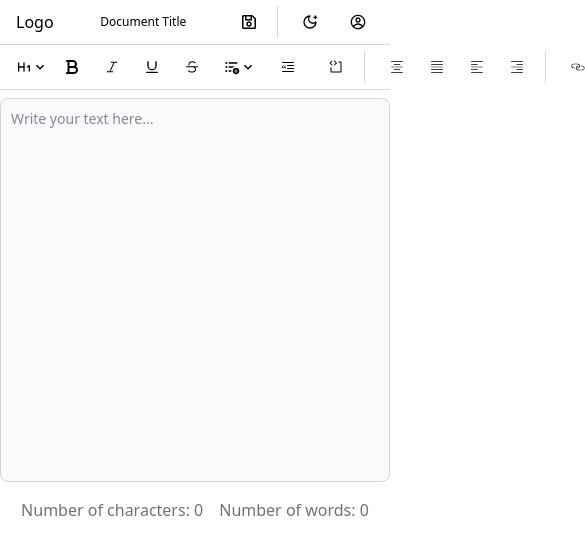
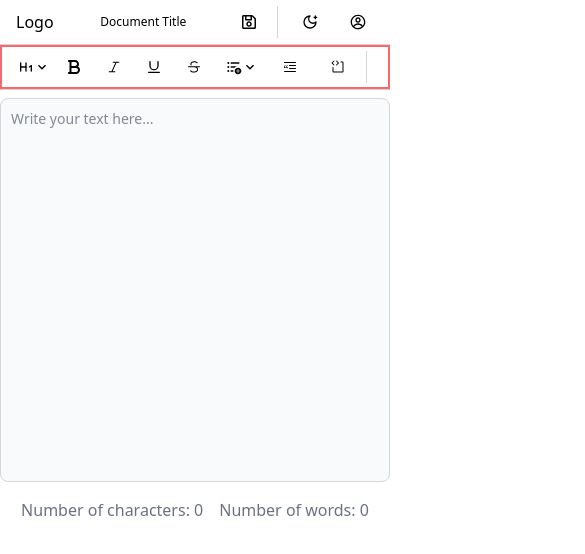
Before and after one commit to adebomiolusegun/My-text-editor, a React (Vite) app: page / in a window 390 px wide. Shown: the top 554 px of the page, 585 px wide, since content can reach past the window. Built offline with nearby package versions, Linux system fonts and the light colour scheme.

Commit message:
made toolsbar scroll for small screens

```diff
--- a/index.html
+++ b/index.html
@@ -5,7 +5,7 @@
   <meta charset="UTF-8" />
   <link rel="icon" type="image/svg+xml" href="/vite.svg" />
   <meta name="viewport" content="width=device-width, initial-scale=1.0" />
-  <title>My-Text-Editor</title>
+  <title>my-text-editor</title>
 </head>
 
 <body>
--- a/src/components/ToolsBar.tsx
+++ b/src/components/ToolsBar.tsx
@@ -9,14 +9,15 @@ import Image from "@UI/toolsBarComponents/insertOptions/Image";
 
 function ToolsBar() {
   return (
-    <div className="border-b borderBottom">
-      <div className="toolsbarSecDivContainer">
+    <div className="border-b borderBottom  ">
+      <div className="toolsbarSecDivContainer  border-2 border-red-400">
         <div className=" flex gap-4  border-r pr-3 borderRight">
           <TextFormat id="textFormat" />
           <BulletList id="bulletList" />
           <BlockQuote />
           <CodeBlock />
         </div>
+
         <div className="  border-r pr-3 borderRight">
           <TextAlignment />
         </div>
--- a/src/index.css
+++ b/src/index.css
@@ -22,9 +22,8 @@
     @apply w-full border-b border-gray-300 dark:border-gray-600;
   }
   .toolsbarSecDivContainer {
-    @apply flex gap-4 h-11 px-4 sm:px-4 w-full sm:w-4/5  md:w-3/4 lg:w-1/2 lg:px-0 mx-auto items-center;
+    @apply flex gap-4 h-11 px-4 scroll-m-2 sm:px-4 w-full sm:w-4/5  md:w-3/4 lg:w-1/2 lg:px-0 mx-auto items-center overflow-x-auto whitespace-nowrap sm:overflow-visible;
   }
-
   .dropdownContainer {
     @apply flex flex-col  absolute bg-white  shadow-lg rounded-md px-4 py-2 dark:bg-gray-700;
   }
```
